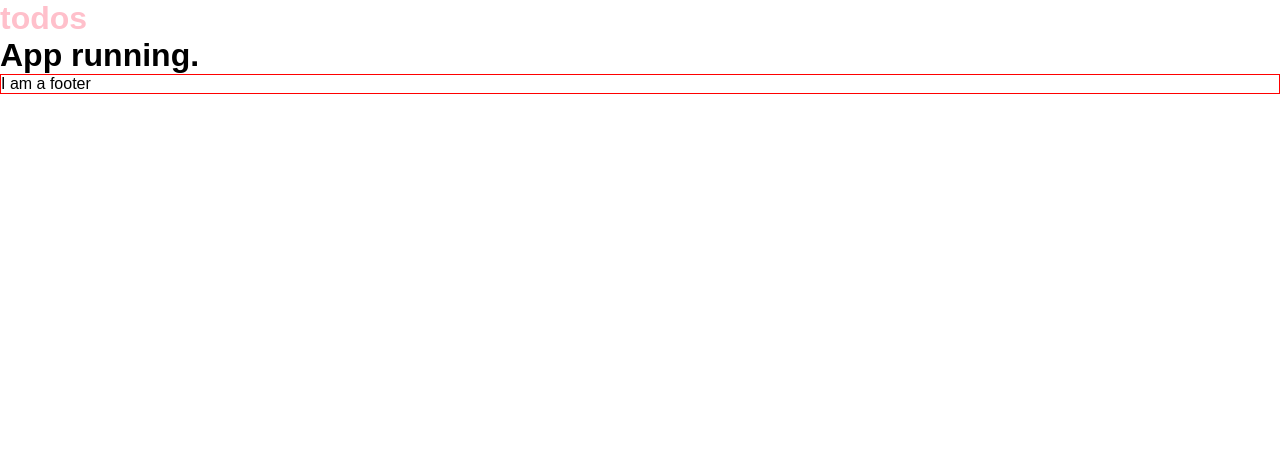
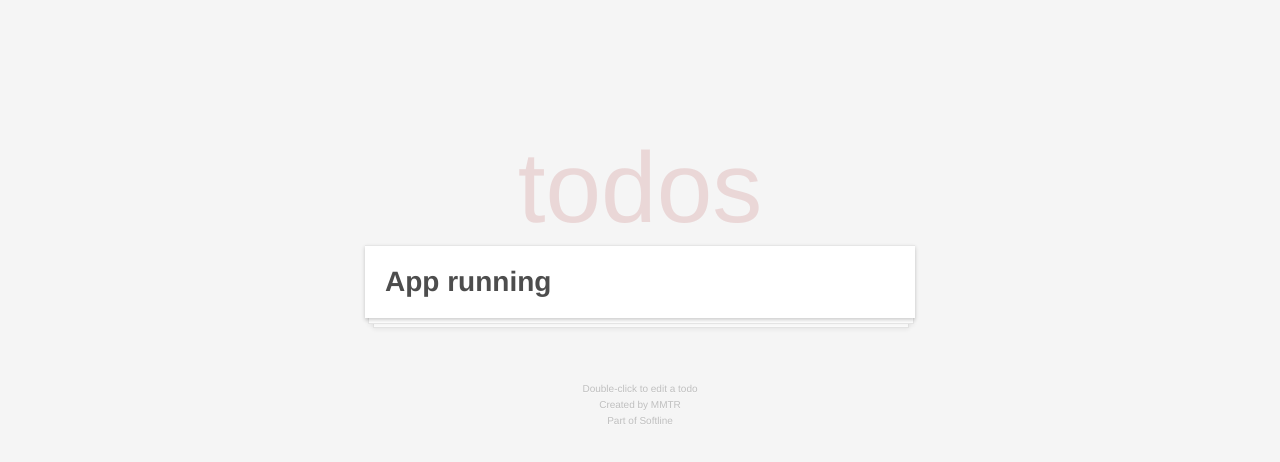
Before and after one commit to IlyaTheCreator/todo-app-ui, a React (Create React App) app: page / in a window 1280 px wide. Shown: the top 462 px of the page. Built offline with nearby package versions, Linux system fonts and the light colour scheme.

Commit message:
Add some styling

```diff
--- a/src/App.tsx
+++ b/src/App.tsx
@@ -1,11 +1,12 @@
 import React from 'react';
 
 import Layout from './components/ui/Layout';
+import TodosManager from './components/TodosManager';
 
 const App: React.FC = () => {
   return (
     <Layout>
-      <h1>App running.</h1>
+      <TodosManager />
     </Layout>
   );
 }
--- a/src/components/ui/Footer/Footer.module.css
+++ b/src/components/ui/Footer/Footer.module.css
@@ -1,3 +1,11 @@
 .footer {
-  border: 1px solid red;
+  margin: 65px auto 0;
+  color: #bfbfbf;
+  font-size: 10px;
+  text-shadow: 0 1px 0 rgb(255 255 255 / 50%);
+  text-align: center;
 }
+
+.text {
+  margin: 5px 0;
+}
--- a/src/components/ui/Footer/index.tsx
+++ b/src/components/ui/Footer/index.tsx
@@ -3,7 +3,13 @@ import React from "react";
 import classes from "./Footer.module.css";
 
 const Footer: React.FC = () => {
-  return <footer className={classes.footer}>I am a footer</footer>;
+  return (
+    <footer className={classes.footer}>
+      <p className={classes.text}>Double-click to edit a todo</p>
+      <p className={classes.text}>Created by MMTR</p>
+      <p className={classes.text}>Part of Softline</p>
+    </footer>
+  );
 };
 
 export default Footer;
--- a/src/components/ui/Header/Header.module.css
+++ b/src/components/ui/Header/Header.module.css
@@ -1,3 +1,7 @@
 .title {
-  color: pink;
+  margin-top: 130px;
+  font-size: 100px;
+  font-weight: 100;
+  text-align: center;
+  color: rgba(175, 47, 47, 0.15);
 }
--- a/src/components/ui/Header/index.tsx
+++ b/src/components/ui/Header/index.tsx
@@ -3,7 +3,11 @@ import React from "react";
 import classes from "./Header.module.css";
 
 const Header: React.FC = () => {
-  return <h1 className={classes.title}>todos</h1>;
+  return (
+    <header>
+      <h1 className={classes.title}>todos</h1>
+    </header>
+  );
 };
 
 export default Header;
--- a/src/index.css
+++ b/src/index.css
@@ -5,5 +5,13 @@
 }
 
 body {
-  font-family: sans-serif;
+  font: 14px "Helvetica Neue", Helvetica, Arial, sans-serif;
+  background: #f5f5f5;
+  color: #4d4d4d;
+  min-width: 230px;
+  max-width: 550px;
+  margin: 0 auto;
+  -webkit-font-smoothing: antialiased;
+  -moz-osx-font-smoothing: grayscale;
+  font-weight: 300;
 }
```
